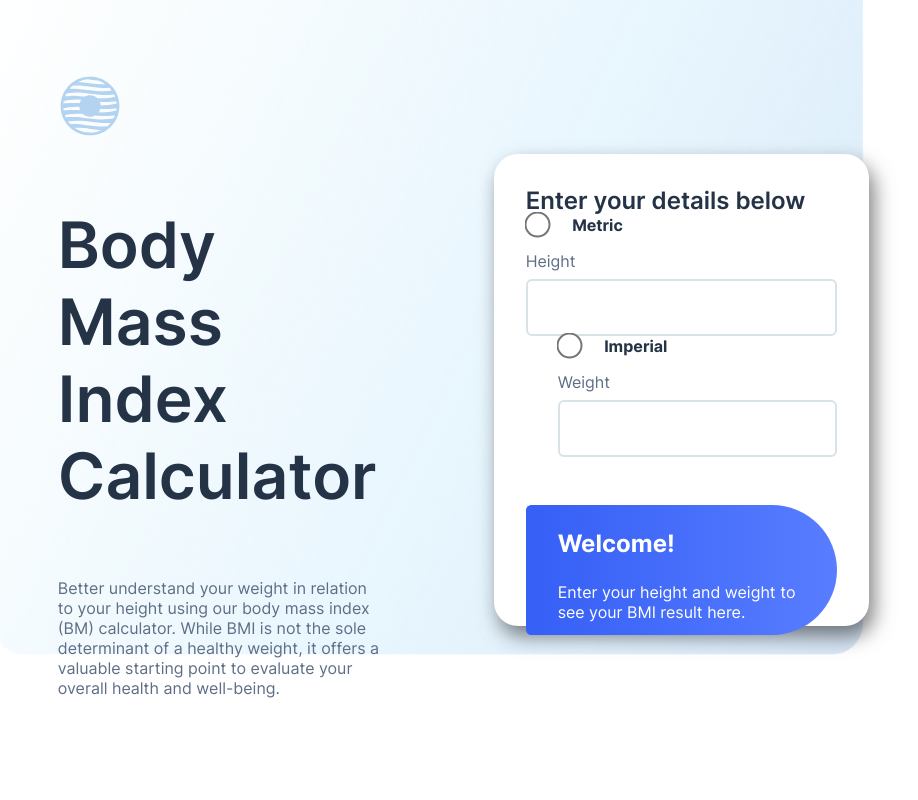
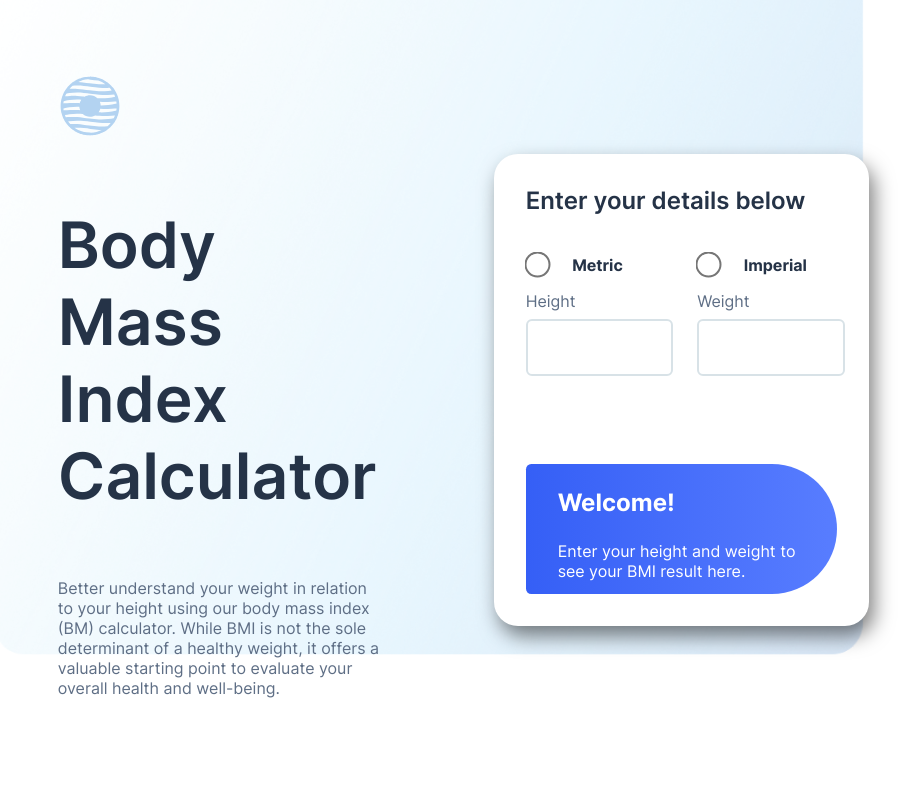
Before and after one commit to gkinghorn3/frontend-mentor-challenges, a plain HTML site: page BMI calculator/index.html in a window 1280 px wide. Shown: the top 800 px of the page, without its empty margins (67-985 px from the left). Drawn offline with Linux system fonts and the light colour scheme.

Commit message:
input sizing issue fixed

```diff
--- a/BMI calculator/styles.css
+++ b/BMI calculator/styles.css
@@ -31,7 +31,7 @@ body {
 }
 
 #hero-heading {
-  font-size: 4rem;
+  font-size: clamp(1rem, 5vw, 4rem);
   font-weight: 600;
   color: #253347;
 }
@@ -69,21 +69,19 @@ body {
 #inputs-section {
     display: flex;
     flex-direction: row;
-    flex-wrap: wrap;
+    /* flex-wrap: wrap; */
 
 }
 
 #calc-inputs-left-col {
     flex-grow: 1;
+    margin-right: 2rem;
 }
 
 #calc-inputs-right-col {
     flex-grow: 1;
-    margin-left: 2rem;
 
 }
-
-
 
 .measurement-row {
     display: flex;
@@ -97,6 +95,9 @@ body {
     border-color: #D8E2E7;
     border-radius: 6px;
     height: 3.2rem;
+    width: 100%;
+    font-size: clamp(1rem, 1.5rem, 1.5rem);
+    font-weight: 600;
 }
 
 .unit-select {
```
